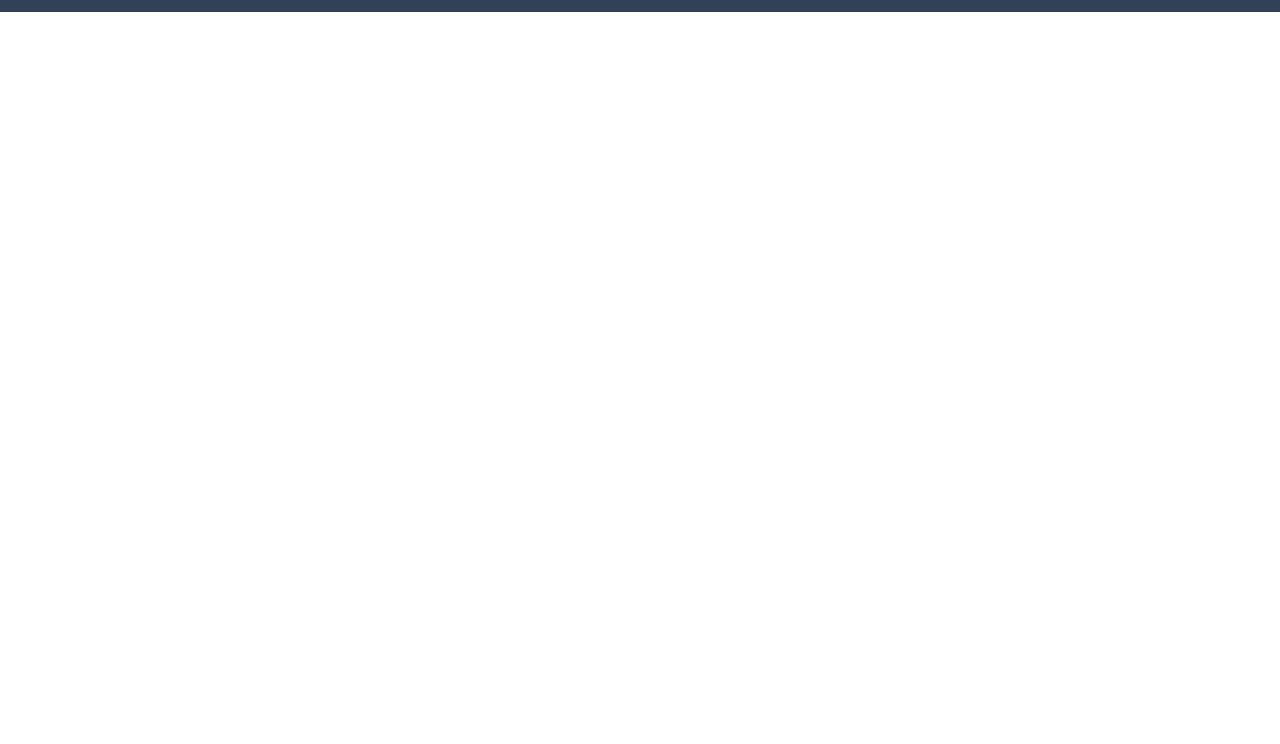
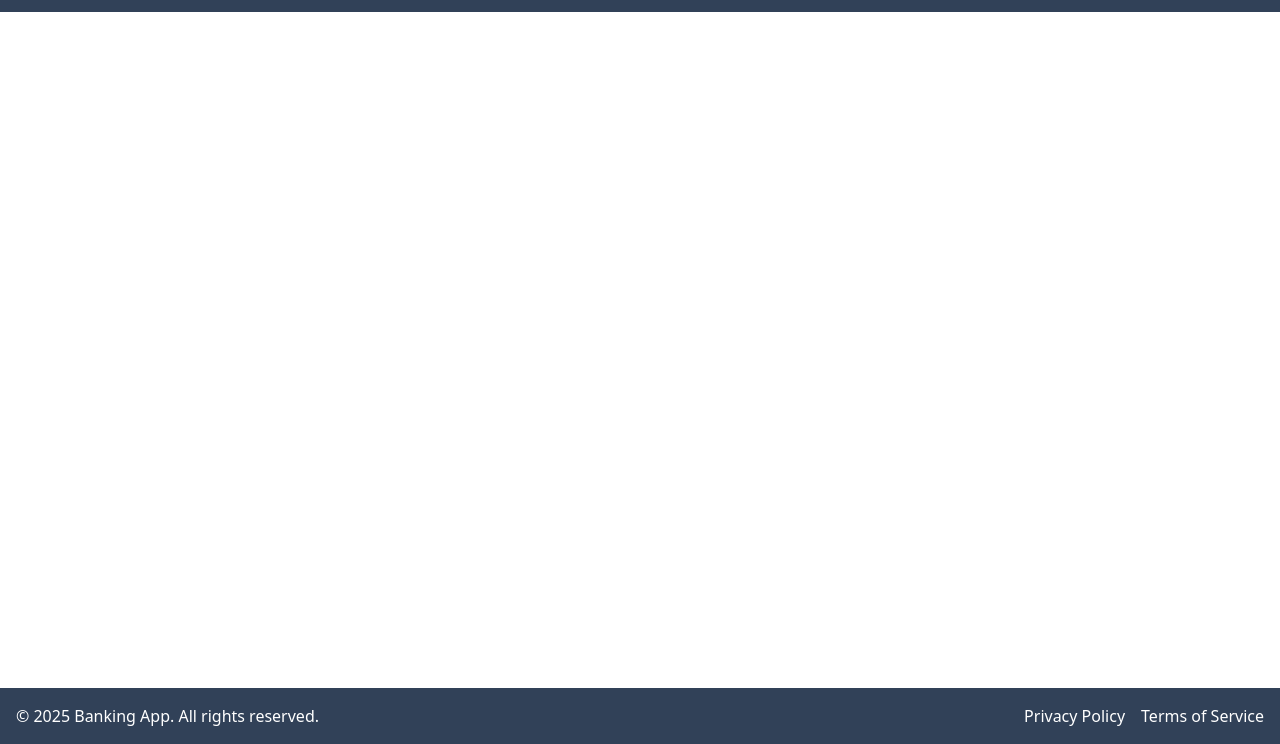
Before and after one commit to Ben-Cor/ITOnlineJSTasks, a website built with Vite: page bankingapp/index.html in a window 1280 px wide. Shown: the part 56-800 px from the top of the page. Built offline with nearby package versions, Linux system fonts and the light colour scheme.

Commit message:
footer formed

```diff
--- a/bankingapp/index.html
+++ b/bankingapp/index.html
@@ -24,6 +24,15 @@
       </nav>
     </header>
 
+    <footer class="fixed bottom-0 w-full">
+      <div class="flex justify-between items-center p-4 bg-slate-700 text-white">
+        <p>&copy; 2025 Banking App. All rights reserved.</p>
+        <ul class="list-none flex space-x-4">
+          <li><a href="#privacy">Privacy Policy</a></li>
+          <li><a href="#terms">Terms of Service</a></li>
+        </ul>
+      </div>
+    </footer>
 
   </body>
 </html>
```
